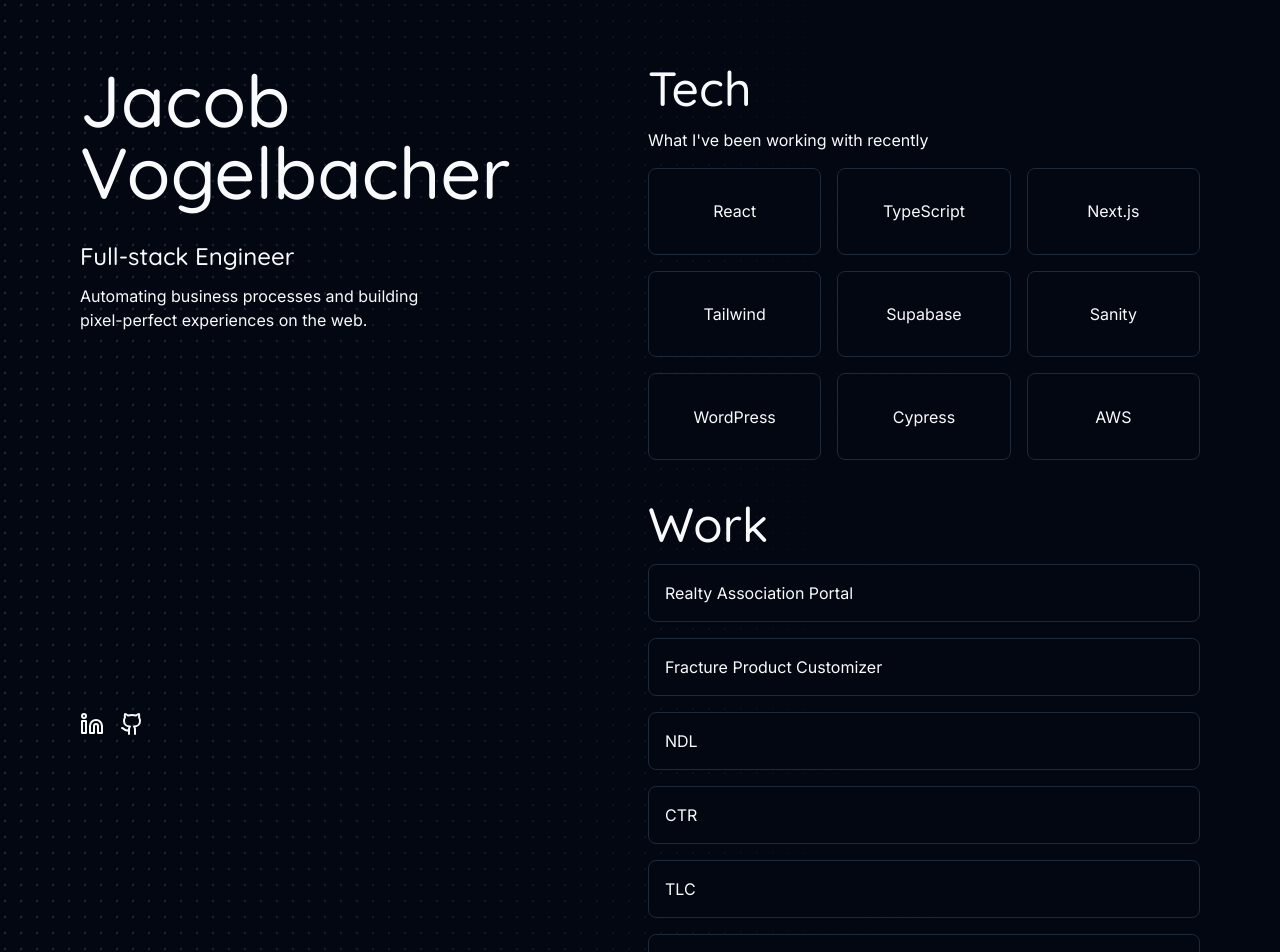
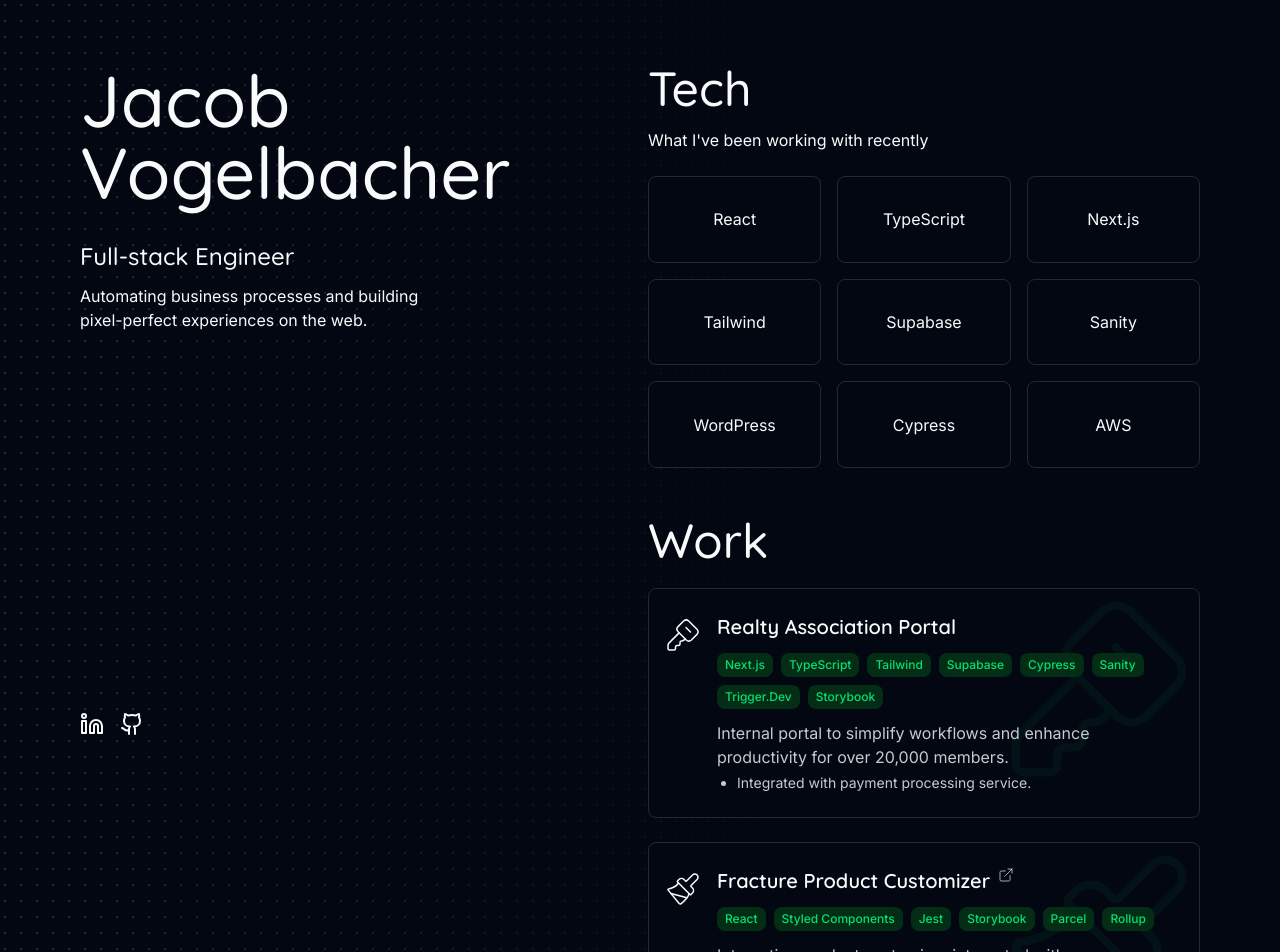
Before and after one commit to JacobVogelbacher/jacob-site-25, a Next.js app: page / in a window 1280 px wide. Shown: the top 952 px of the page. Built offline with nearby package versions, Linux system fonts and the light colour scheme.

Commit message:
- setup individual components for the pieces of the Card - structure the Work cards

```diff
--- a/app/page.tsx
+++ b/app/page.tsx
@@ -1,10 +1,20 @@
-import Image from 'next/image'
+import { Briefcase } from 'lucide-react'
+
+import { data } from './data'
 import { Linkedin } from '@/components/icons/linkedin'
 import { Github } from '@/components/icons/github'
-import { data } from './data'
-import { Card } from '@/components/ui/card'
+import { Icon } from '@/components/icon'
+import {
+  Card,
+  CardContent,
+  CardIcon,
+  CardInner,
+  CardText,
+  CardTitleLink,
+} from '@/components/ui/card'
 import { Box } from '@/components/ui/box'
 import { DotBg } from '@/components/dot-bg'
+import { Chip } from '@/components/ui/chip'
 
 export default function Home() {
   const { tech, work } = data
@@ -40,10 +50,12 @@
               </a>
             </div>
           </header>
-          <main className="col-span-full flex flex-col gap-10 pb-10 lg:col-span-6 lg:py-16">
-            <section className="flex flex-col gap-4">
-              <h2>Tech</h2>
-              <p>What I've been working with recently</p>
+          <main className="col-span-full flex flex-col gap-12 pb-10 lg:col-span-6 lg:py-16">
+            <section className="flex flex-col gap-6">
+              <div className="flex flex-col gap-4">
+                <h2>Tech</h2>
+                <p>What I&apos;ve been working with recently</p>
+              </div>
               <ul className="grid gap-4 md:grid-cols-3">
                 {tech.map(t => (
                   <li key={t.name}>
@@ -53,18 +65,74 @@
                 ))}
               </ul>
             </section>
-            <section className="flex flex-col gap-4">
+            <section className="flex flex-col gap-6">
               <h2>Work</h2>
-              <ul className="flex flex-col gap-4">
-                {work.map(w => (
-                  <li key={w.name}>
+              <ul className="flex flex-col gap-6">
+                {work.map(workItem => (
+                  <li key={workItem.name}>
                     <Card>
-                      <a href={w.url}>{w.name}</a>
+                      <CardInner>
+                        {workItem.icon ? (
+                          <CardIcon>
+                            <Icon
+                              type={workItem.icon}
+                              className="size-9"
+                              strokeWidth={1}
+                            />
+                          </CardIcon>
+                        ) : null}
+
+                        <CardContent>
+                          <CardTitleLink href={workItem.url}>
+                            {workItem.name}
+                          </CardTitleLink>
+
+                          {workItem.tech?.length ? (
+                            <ul className="flex flex-wrap gap-2">
+                              {workItem.tech.map(tech => (
+                                <li key={tech}>
+                                  <Chip>{tech}</Chip>
+                                </li>
+                              ))}
+                            </ul>
+                          ) : null}
+
+                          <CardText>
+                            {workItem.description ? (
+                              <p>{workItem.description}</p>
+                            ) : null}
+
+                            {workItem.details?.length ? (
+                              <ul className="list-disc pl-5 text-sm">
+                                {workItem.details.map(detail => (
+                                  <li key={detail}>{detail}</li>
+                                ))}
+                              </ul>
+                            ) : null}
+
+                            {workItem.attribution ? (
+                              <p className="text-rightxx leading-tightzz mt-2 inline-flex items-center gap-2 text-xs opacity-50">
+                                <Briefcase className="size-4" />
+                                Made with {workItem.attribution}
+                              </p>
+                            ) : null}
+                          </CardText>
+                        </CardContent>
+                      </CardInner>
+
+                      {workItem.icon ? (
+                        <Icon
+                          type={workItem.icon}
+                          className="text-accent absolute top-0 right-0 z-[-1] size-[200px] opacity-5"
+                          strokeWidth={1}
+                        />
+                      ) : null}
                     </Card>
                   </li>
                 ))}
               </ul>
             </section>
+
             <section className="flex flex-col gap-4">
               <h2>Experience</h2>
               <ul>
--- a/components/ui/card.tsx
+++ b/components/ui/card.tsx
@@ -1,22 +1,128 @@
 'use client'
 
+import { ExternalLink } from 'lucide-react'
 import { cn } from '@/lib/utils'
 import { BorderSpotlight } from '@/components/border-spotlight'
 
 export const Card = ({
   children,
   className,
+  ...props
 }: React.HTMLAttributes<HTMLDivElement>) => {
   return (
     <BorderSpotlight>
       <div
         className={cn(
-          'border-bg-off bg-bg relative z-10 rounded-lg border p-4',
+          'group/card border-bg-off bg-bg relative z-10 overflow-hidden rounded-lg border p-4 pt-6 pb-6',
           className,
         )}
+        {...props}
       >
         {children}
       </div>
     </BorderSpotlight>
   )
 }
+
+export const CardInner = ({
+  children,
+  className,
+  ...props
+}: React.HTMLAttributes<HTMLDivElement>) => {
+  return (
+    <div className={cn(`flex items-start gap-4`, className)} {...props}>
+      {children}
+    </div>
+  )
+}
+
+export const CardContent = ({
+  children,
+  className,
+  ...props
+}: React.HTMLAttributes<HTMLDivElement>) => {
+  return (
+    <div className={cn(`flex grow flex-col gap-3`, className)} {...props}>
+      {children}
+    </div>
+  )
+}
+
+export const CardTitle = ({
+  children,
+  className,
+  ...props
+}: React.HTMLAttributes<HTMLHeadingElement>) => {
+  return (
+    <h3 className={cn(`text-xl font-semibold`, className)} {...props}>
+      {children}
+    </h3>
+  )
+}
+
+export const CardText = ({
+  children,
+  className,
+  ...props
+}: React.HTMLAttributes<HTMLDivElement>) => {
+  return (
+    <div className={cn(`flex flex-col gap-1 opacity-80`, className)} {...props}>
+      {children}
+    </div>
+  )
+}
+
+export const CardIcon = ({
+  children,
+  className,
+  ...props
+}: React.HTMLAttributes<HTMLDivElement>) => {
+  return (
+    <div className={cn(`mt-1 shrink-0`, className)} {...props}>
+      {children}
+    </div>
+  )
+}
+
+export const CardLink = ({
+  href,
+  children,
+  className,
+  ...props
+}: React.AnchorHTMLAttributes<HTMLAnchorElement>) => {
+  return (
+    <a
+      href={href}
+      target="_blank"
+      className={cn(
+        'group/link inline-flex gap-2 before:absolute before:inset-0 before:z-[1]',
+        className,
+      )}
+      {...props}
+    >
+      {children}
+
+      <ExternalLink
+        className="group-hover/link:text-accent size-4 transition-colors duration-300"
+        strokeWidth={1}
+      />
+    </a>
+  )
+}
+
+export const CardTitleLink = ({
+  href,
+  children,
+  className,
+  ...props
+}: React.AnchorHTMLAttributes<HTMLAnchorElement>) => {
+  return href ? (
+    <CardTitle className={className}>
+      <CardLink href={href} {...props}>
+        {children}
+      </CardLink>
+    </CardTitle>
+  ) : (
+    <CardTitle className={className}>{children}</CardTitle>
+  )
+}
```
